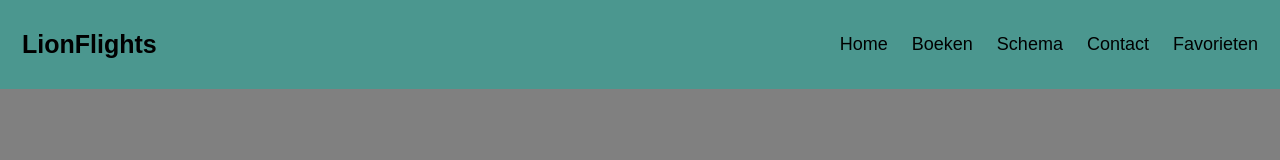
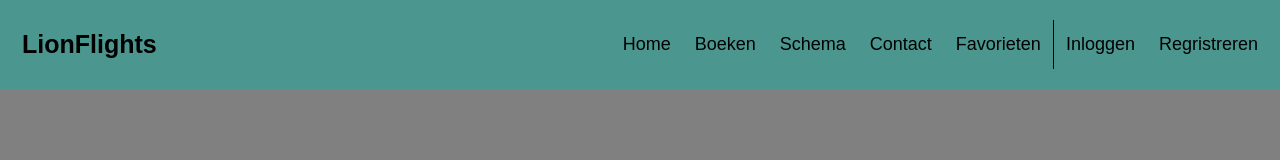
Before and after one commit to LeondeHaas/header, a plain HTML site: page index.html in a window 1280 px wide. Drawn offline with Linux system fonts and the light colour scheme.

Commit message:
Add files via upload

```diff
--- a/header.css
+++ b/header.css
@@ -6,6 +6,10 @@ body {
     margin: 0;
     font-family: Arial, Helvetica, sans-serif;
     background-color: gray;
+}
+
+.dec {
+    border-right: black 1px solid;
 }
 
 .header {
@@ -22,7 +26,7 @@ body {
     text-decoration: none;
     font-size: 18px;
     line-height: 25px;
-    border-radius: 4px;
+
 }
 
 .header a.logo {
@@ -54,4 +58,9 @@ body {
     .header-right {
         float: none;
     }
+
+    .dec {
+        border-right: 0;
+        border-bottom: black 1px solid;
+    }
 }
--- a/index.html
+++ b/index.html
@@ -18,7 +18,9 @@
                 <a href="dsaasda.html">Boeken</a>
                 <a href="#about">Schema</a>
                 <a href="#contact">Contact</a>
-                <a href="#about">Favorieten</a>
+                <a class="dec" href="#about">Favorieten</a>
+                <a href="#about">Inloggen</a>
+                <a href="#about">Regristreren</a>
             </div>
         </div>
     </header>
```
